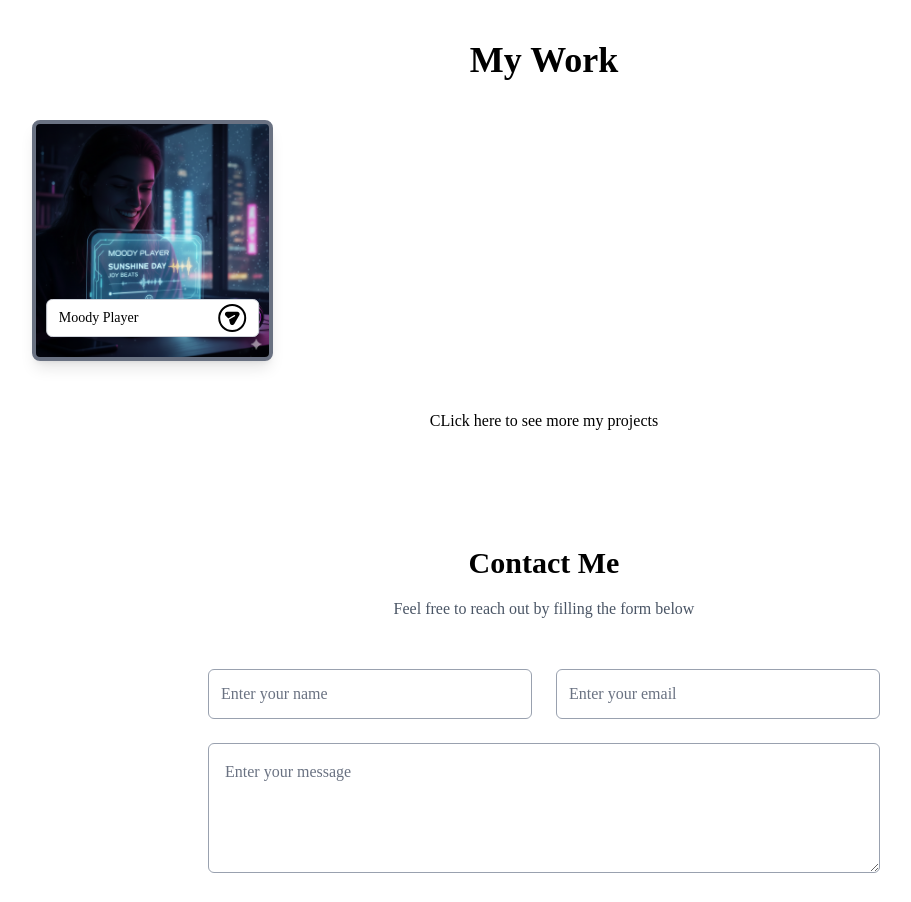
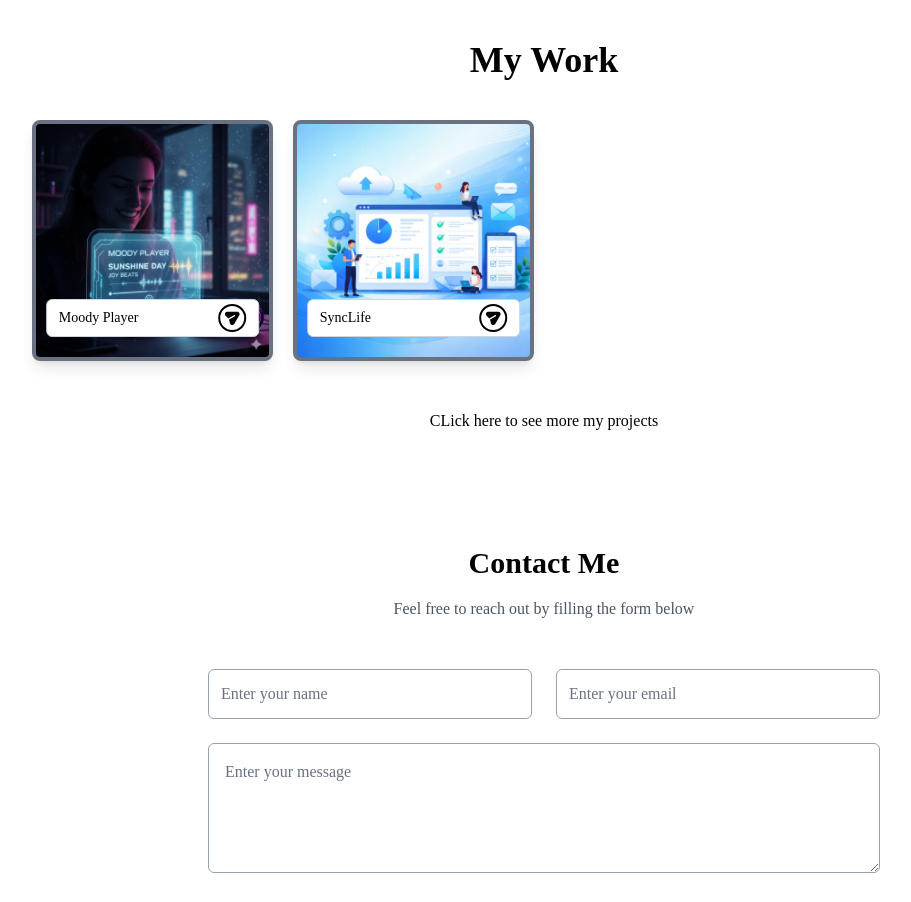
Before and after one commit to VikasRajbher/react-portfolio, a React (Vite) app: page / in a window 1280 px wide. Shown: the part 1960-2862 px from the top of the page, without its empty margins (96-1007 px from the left). Built offline with nearby package versions, Linux system fonts and the light colour scheme; a web font is replaced by a local one.

Commit message:
synclife added

```diff
--- a/src/components/Project.jsx
+++ b/src/components/Project.jsx
@@ -1,4 +1,5 @@
 import moody from "../assets/images/Moody.png";
+import sync from "../assets/images/synclife.png";
 import "remixicon/fonts/remixicon.css";
 
 const Project = () => {
@@ -8,6 +9,12 @@ const Project = () => {
       title: "Moody Player",
       image: moody,
       link: "https://moodyplayer-1-7cw1.onrender.com/",
+    },
+    {
+      id: 2,
+      title: "SyncLife",
+      image: sync,
+      link: "https://synclife-1.onrender.com/",
     },
   ];
 
```
Also changed, not shown: src/assets/images/synclife.png (added).
